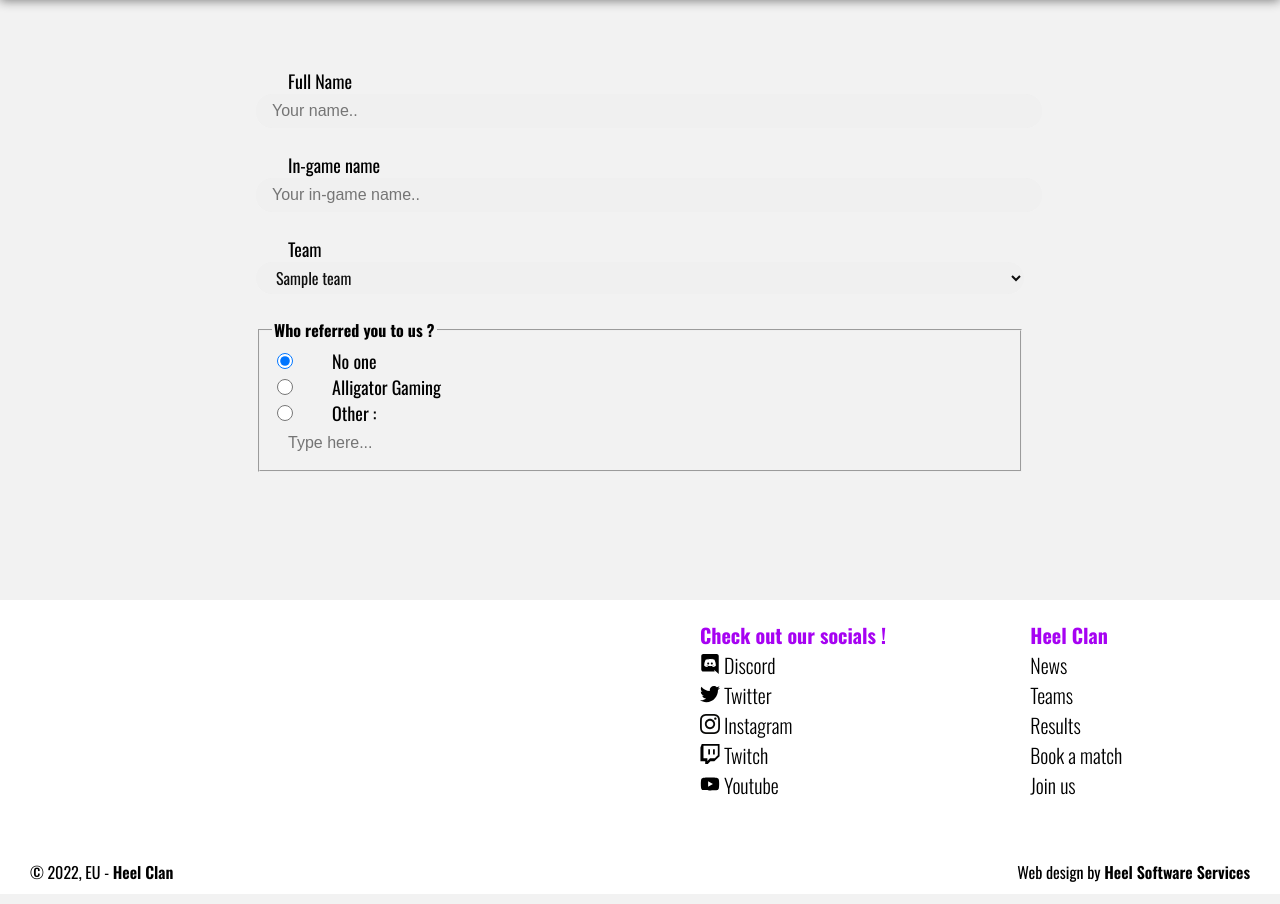
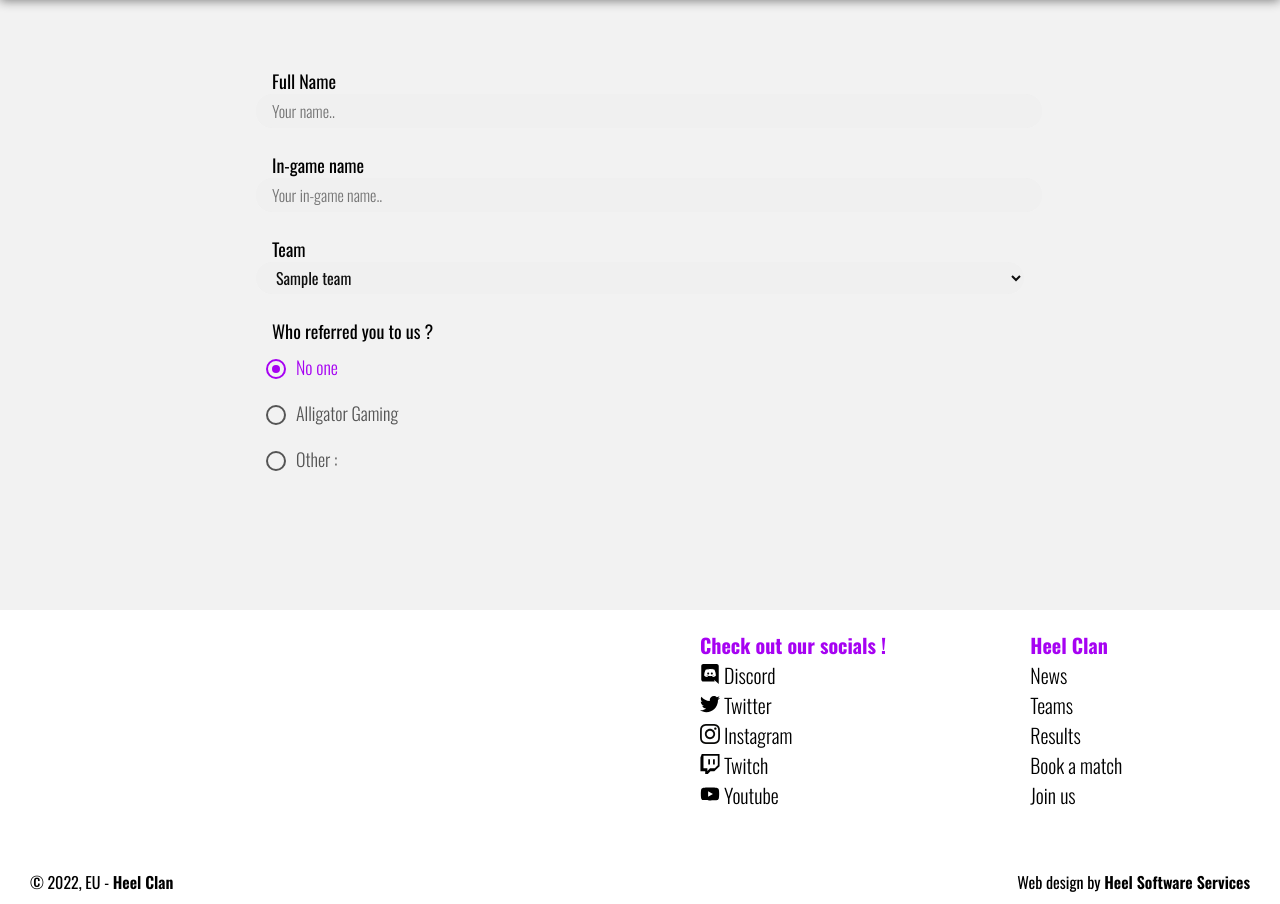
Before and after one commit to zacharie-fourrier/HeelClanWebsite, a PHP site: page /recruitment/index.php in a window 1280 px wide. Shown: the part 60-964 px from the top of the page. Run offline with PHP 8.4, Linux system fonts and the light colour scheme; tables that the repository leaves empty or names only in its code hold one stand-in row (values such as "Sample post").

Commit message:
radio buttons are fucking clean now

```diff
--- a/recruitment/index.php
+++ b/recruitment/index.php
@@ -57,21 +57,21 @@
                 </select><br><br>
                 <fieldset>
                     <legend>Who referred you to us ?</legend>
-                    <div>
-                        <input type="radio" id="none" class="radio" name="referer" value="noone" checked>
-                        <label for="noone">No one</label>
+                    <div class="label">
+                        <input type="radio" id="none" name="referer" value="none" checked>
+                        <label for="none">No one</label>
+                        <div class="check"><div class="inside"></div></div>
                     </div>
-                    <div>
-                        <input type="radio" id="ag" class="radio" name="referer" value="alligator">
-                        <label for="alligator">Alligator Gaming</label>
+                    <div class="label">
+                        <input type="radio" id="ag" name="referer" value="ag">
+                        <label for="ag">Alligator Gaming</label>
+                        <div class="check"><div class="inside"></div></div>
                     </div>
-                    <div>
-                        <input type="radio" id="other" class="radio" name="referer" value="other">
-                        <label for="other">Other :</label>
+                    <div class="label">
+                        <input type="radio" id="other" name="referer" value="other">
+                        <label for="other">Other : <input type="text" id="referertxt" class="inputCustom" name="txtbox" disabled="disabled"></label>
+                        <div class="check"><div class="inside"></div></div>
 
-                        <div>
-                            <input type="text" id="referertxt" class="inputCustom" name="txtbox" disabled="disabled" placeholder="Type here...">
-                        </div>
                         <script type="text/javascript">
                             var referer = document.getElementById("other");
                             var referertxt = document.getElementById("referertxt");
--- a/style.css
+++ b/style.css
@@ -32,6 +32,15 @@
         background: #0f0f0f;
         color: #f0f0f0;
     }
+    input.inputCustom:not(:disabled) {border-bottom: 1px solid #7712a6}
+    input.inputCustom:disabled {border-bottom: 1px solid #f0f0f0}
+    input[type=radio]:checked ~ .check {border: 2px solid #7712a6}
+    input[type=radio]:checked ~ .check::before{background: #7712a6}
+    input[type=radio]:checked ~ label{color: #7712a6}
+    .label:hover label{color: #FFFFFF}
+    .label:hover .check {border: 2px solid #FFFFFF}
+    .label{color: #AAAAAA}
+    .label .check {border: 2px solid #AAAAAA}
 }
 
 @media (prefers-color-scheme: light) {
@@ -58,6 +67,15 @@
         background: #f0f0f0;
         color: #0f0f0f;
     }
+    input.inputCustom:not(:disabled) {border-bottom: 1px solid #a602f2}
+    input.inputCustom:disabled {border-bottom: 1px solid #808080}
+    input[type=radio]:checked ~ .check {border: 2px solid #a602f2}
+    input[type=radio]:checked ~ .check::before{background: #a602f2}
+    input[type=radio]:checked ~ label{color: #a602f2}
+    .label:hover label{color: #000000}
+    .label:hover .check {border: 2px solid #000000}
+    .label{color: #555555}
+    .label .check {border: 2px solid #555555}
 }
 
 @font-face {
@@ -104,9 +122,11 @@ input {
     font-weight: 300;
     font-size: 16px;
     padding-left: 16px;
+    color: inherit;
+    font-family: inherit;
 }
 
-input.radio {
+input[type="radio"] {
     width: 16px;
     height: 16px;
     display: inline;
@@ -115,17 +135,103 @@ input.radio {
     font-weight: 300;
     font-size: 16px;
     padding-left: 16px;
+    cursor: inherit;
+}
+
+.label {
+    display: flex;
+    cursor: pointer;
+    font-weight: 300;
+    font-size: 16px;
+    padding-left: 16px;
+    display: block;
+    position: relative;
+    float: left;
+    width: 100%;
+}
+
+.label label {
+    font-weight: inherit;
+}
+
+fieldset {
+    border: none;
+    display: block;
+    margin: 0px;
+    padding: 0px;
+}
+
+.label input[type=radio]{
+    position: absolute;
+    visibility: hidden;
+}
+
+.label label{
+    display: block;
+    position: relative;
+    font-weight: 300;
+    margin: 10px 8px;
+    z-index: 8;
+    cursor: pointer;
+    transition: border .3s linear;
+    -webkit-transition: all 0.3s linear;
+}
+
+.label .check{
+    display: block;
+    position: absolute;
+    border-radius: 100%;
+    height: 16px;
+    width: 16px;
+    top: 15px;
+    left: 10px;
+    z-index: 5;
+    transition: border .3s linear;
+    -webkit-transition: border .3s linear;
+}
+
+.label .check::before {
+    display: block;
+    position: absolute;
+    content: '';
+    border-radius: 100%;
+    height: 8px;
+    width: 8px;
+    top: 4px;
+    left: 4px;
+    margin: auto;
+    transition: background 0.3s linear;
+    -webkit-transition: background 0.3s linear;
 }
 
 input.inputCustom {
-    width: 30%;
-    height: 32px;
+    width: 60%;
+    height: 16px;
     border: none;
     display: inline;
     font-weight: 300;
     font-size: 16px;
-    padding-left: 16px;
+    padding-left: 4px;
+    border-radius: 0;
     background: none;
+    color: inherit;
+}
+
+input.inputCustom:focus {
+    outline: none;
+}
+
+input.inputCustom:not(:disabled) {
+    transform: scaleX(1);
+    transition: transform 0.3s ease-in-out;
+    transform-origin:  0% 50%;
+}
+
+input.inputCustom:disabled {
+    transform: scaleX(0);
+    transition: transform 0.3s ease-in-out;
+    transform-origin:  0% 50%;
+    border-bottom: none;
 }
 
 select {
@@ -142,10 +248,19 @@ select {
 }
 
 label {
-    padding-left: 32px;
+    padding-left: 16px;
     font-weight: 400;
     font-size: 18px;
     display: inline;
+    cursor: inherit;
+}
+
+legend {
+    padding-left: 16px;
+    font-weight: 400;
+    font-size: 18px;
+    display: inline;
+    cursor: inherit;
 }
 
 .menu {
@@ -268,12 +383,25 @@ accent {
     transition: 0.3s;
 }
 
+#l_dis {
+    transition: 0.3s;
+}
+
 #dis:hover {
     color: #7289DA;
     transition: 0.3s;
 }
 
+#dis:hover > #l_dis {
+    filter: invert(60%) sepia(10%) saturate(2476%) hue-rotate(190deg) brightness(90%) contrast(89%);
+    transition: 0.3s;
+}
+
 #twi {
+    transition: 0.3s;
+}
+
+#l_twi {
     transition: 0.3s;
 }
 
@@ -282,7 +410,16 @@ accent {
     transition: 0.3s;
 }
 
+#twi:hover > #l_twi {
+    filter: invert(57%) sepia(100%) saturate(2437%) hue-rotate(176deg) brightness(94%) contrast(101%);
+    transition: 0.3s;
+}
+
 #ins {
+    transition: 0.3s;
+}
+
+#l_ins {
     transition: 0.3s;
 }
 
@@ -291,7 +428,16 @@ accent {
     transition: 0.3s;
 }
 
+#ins:hover > #l_ins {
+    filter: invert(30%) sepia(35%) saturate(4082%) hue-rotate(317deg) brightness(90%) contrast(95%);
+    transition: 0.3s;
+}
+
 #ttv {
+    transition: 0.3s;
+}
+
+#l_ttv {
     transition: 0.3s;
 }
 
@@ -300,12 +446,26 @@ accent {
     transition: 0.3s;
 }
 
+#ttv:hover > #l_ttv {
+    filter: invert(64%) sepia(98%) saturate(6782%) hue-rotate(250deg) brightness(103%) contrast(101%);
+    transition: 0.3s;
+}
+
 #ytb {
+    transition: 0.3s;
+}
+
+#l_ytb {
     transition: 0.3s;
 }
 
 #ytb:hover {
     color: #FF0000;
+    transition: 0.3s;
+}
+
+#ytb:hover > #l_ytb {
+    filter: invert(22%) sepia(87%) saturate(6853%) hue-rotate(357deg) brightness(92%) contrast(121%);
     transition: 0.3s;
 }
 
```
